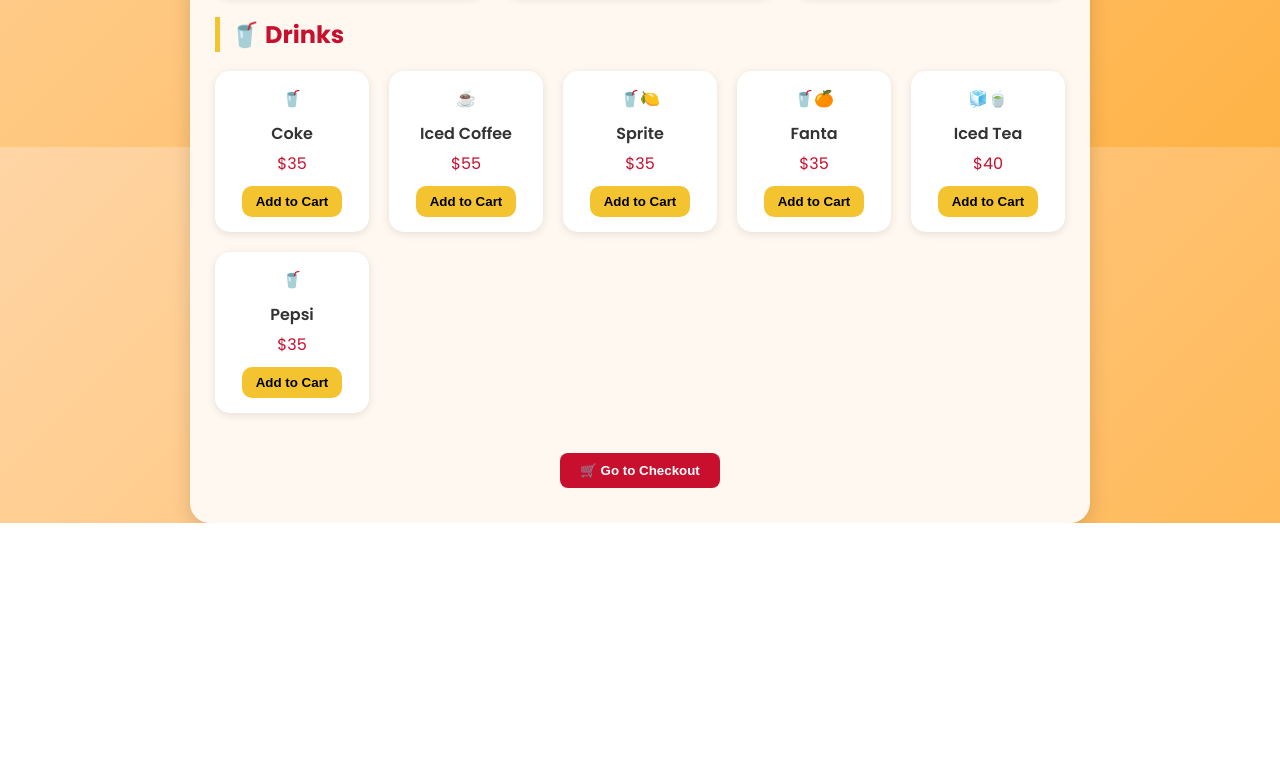
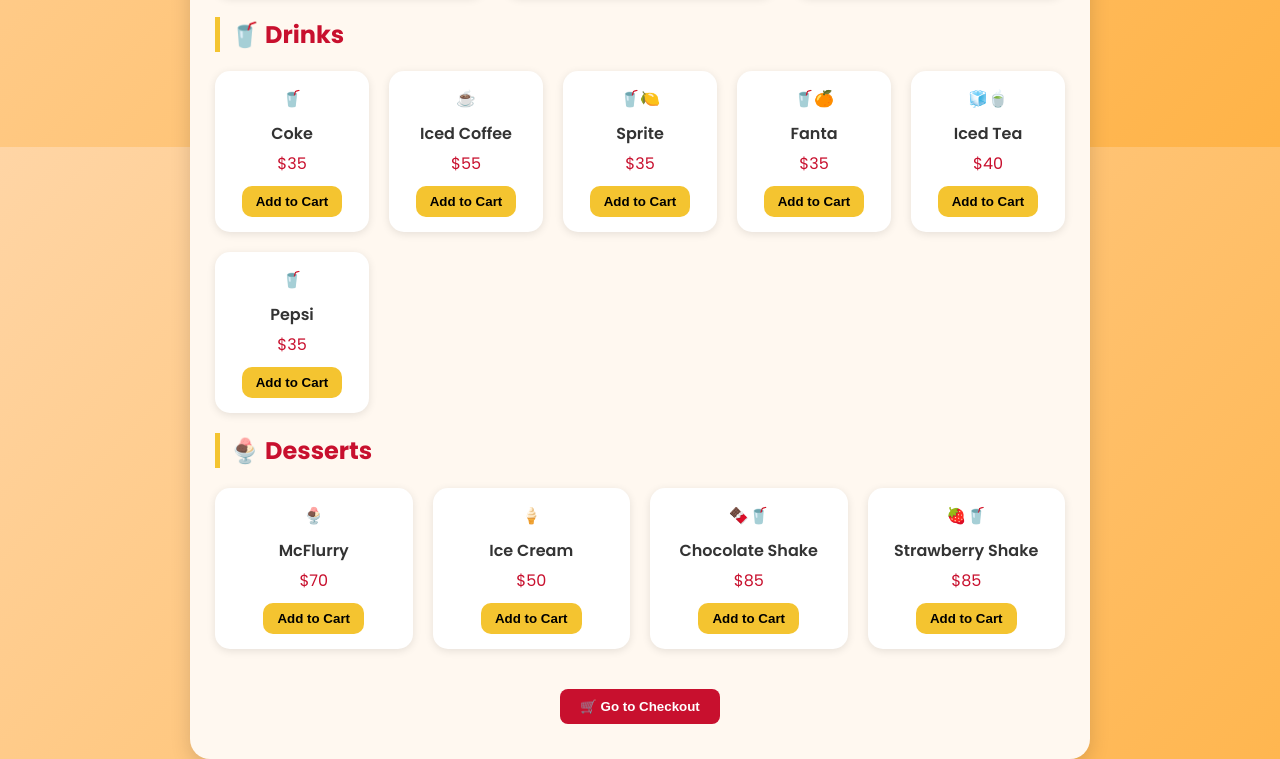
Before and after one commit to s24113318-source/vending-machine, a plain HTML site: page index.html in a window 1280 px wide. Shown: the part 653-1412 px from the top of the page. Before the commit the page ends 1176 px from the top, so only its background shows below. Drawn offline with Linux system fonts and the light colour scheme.

Commit message:
added more products

```diff
--- a/index.html
+++ b/index.html
@@ -290,6 +290,35 @@
       </div>
     </div>
 
+    <div class="category">
+      <h2>🍨 Desserts</h2>
+      <div class="product-grid">
+        <div class="product" data-name="McFlurry" data-price="70">
+          🍨<div class="product-name">McFlurry</div>
+          <div class="product-price">$70</div>
+          <button class="add-btn" onclick="addToCart('McFlurry',70)">Add to Cart</button>
+        </div>
+
+        <div class="product" data-name="Ice Cream" data-price="50">
+          🍦<div class="product-name">Ice Cream</div>
+          <div class="product-price">$50</div>
+          <button class="add-btn" onclick="addToCart('Ice Cream',50)">Add to Cart</button>
+        </div>
+
+        <div class="product" data-name="Chocolate Shake" data-price="85">
+          🍫🥤<div class="product-name">Chocolate Shake</div>
+          <div class="product-price">$85</div>
+          <button class="add-btn" onclick="addToCart('Chocolate Shake',85)">Add to Cart</button>
+        </div>
+
+        <div class="product" data-name="Strawberry Shake" data-price="85">
+          🍓🥤<div class="product-name">Strawberry Shake</div>
+          <div class="product-price">$85</div>
+          <button class="add-btn" onclick="addToCart('Strawberry Shake',85)">Add to Cart</button>
+        </div>
+      </div>
+    </div>
+
     <div style="text-align:center; margin-top:30px;">
       <button class="btn" onclick="goToCheckout()">🛒 Go to Checkout</button>
     </div>
```
